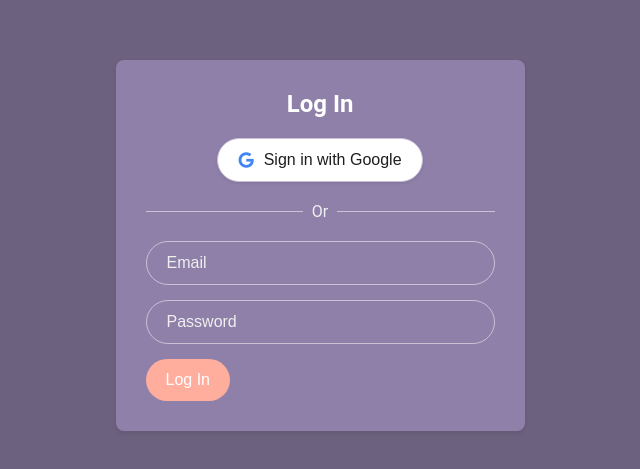
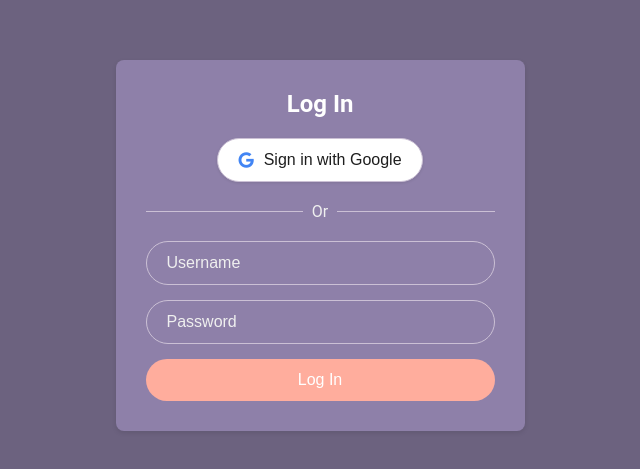
Before and after one commit to Raffa139/KaleidoSearch, a React (Vite) app in the folder frontend/: page / in a window 1280 px wide. Shown: the part 155-624 px from the top of the page, without its empty margins (340-980 px from the left). Built offline with nearby package versions, Linux system fonts and the light colour scheme.

Commit message:
Simulate login

```diff
--- a/frontend/src/Login.tsx
+++ b/frontend/src/Login.tsx
@@ -1,5 +1,5 @@
 import type { FunctionComponent } from "react";
-import { Link } from "react-router";
+import { Form } from "react-router";
 import "./Login.css";
 
 export const Login: FunctionComponent = () => {
@@ -12,13 +12,11 @@ export const Login: FunctionComponent = () => {
       <div className="separator">
         <span>Or</span>
       </div>
-      <form className="login-form">
-        <input type="email" placeholder="Email" className="login-input" />
-        <input type="password" placeholder="Password" className="login-input" />
-        <Link to="/users/uid/threads">
-          <button className="login-button">Log In</button>
-        </Link>
-      </form>
+      <Form action="/" method="post" className="login-form">
+        <input type="text" name="username" placeholder="Username" required className="login-input" />
+        <input type="password" name="password" placeholder="Password" required className="login-input" />
+        <button type="submit" className="login-button">Log In</button>
+      </Form>
     </div>
   );
 };
--- a/frontend/src/Search.tsx
+++ b/frontend/src/Search.tsx
@@ -1,7 +1,12 @@
 import type { FunctionComponent } from "react";
+import { useLoaderData } from "react-router";
 import "./Search.css";
 
 export const Search: FunctionComponent = () => {
+  const { username } = useLoaderData();
+
+  console.log("Logged in as", username);
+
   return (
     <>
       <header className="search-header">
--- a/frontend/src/routes.ts
+++ b/frontend/src/routes.ts
@@ -1,4 +1,4 @@
-import { createBrowserRouter } from 'react-router';
+import { createBrowserRouter, redirect } from 'react-router';
 import { App } from './App';
 import { Login } from './Login';
 import { Search } from './Search';
@@ -6,6 +6,16 @@ import { Search } from './Search';
 export const router = createBrowserRouter([
   {
     path: "/",
+    action: async ({ request }) => {
+      console.log("Logging in...");
+      const formData = await request.formData();
+      const username = formData.get("username");
+      const password = formData.get("password");
+
+      console.log("Logging in with", username, password);
+
+      return redirect("/users/123/threads");
+    },
     Component: App,
     children: [
       {
@@ -13,7 +23,10 @@ export const router = createBrowserRouter([
         Component: Login
       },
       {
-        path: "users/uid/threads",
+        path: "users/:uid/threads",
+        loader: async ({ params }) => {
+          return { username: `User-${params.uid}` }
+        },
         Component: Search
       }
     ]
```
